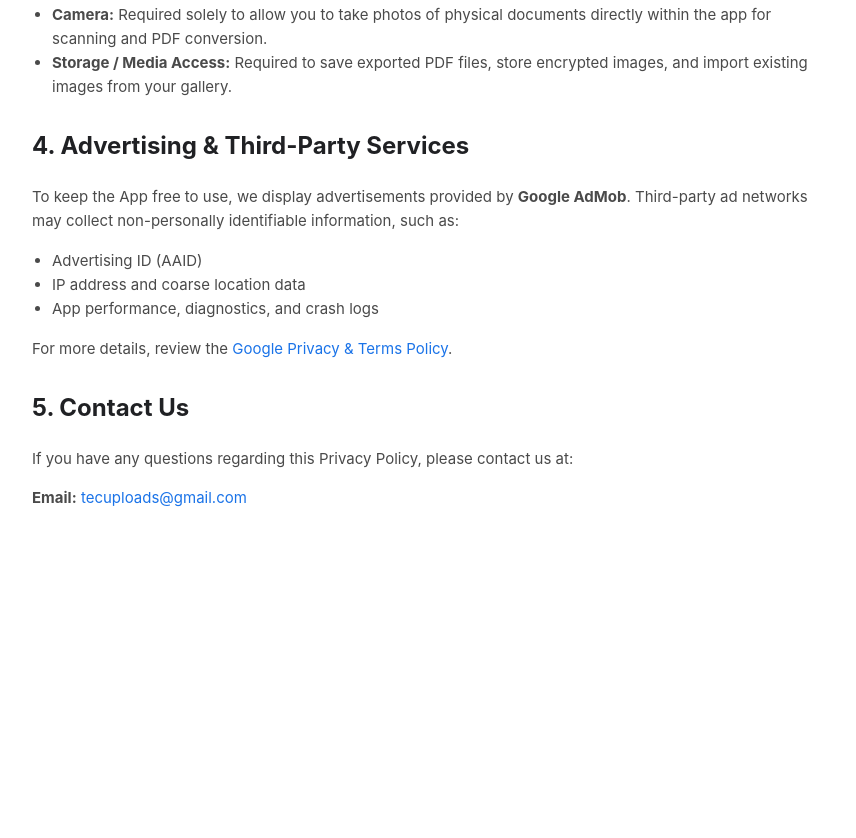
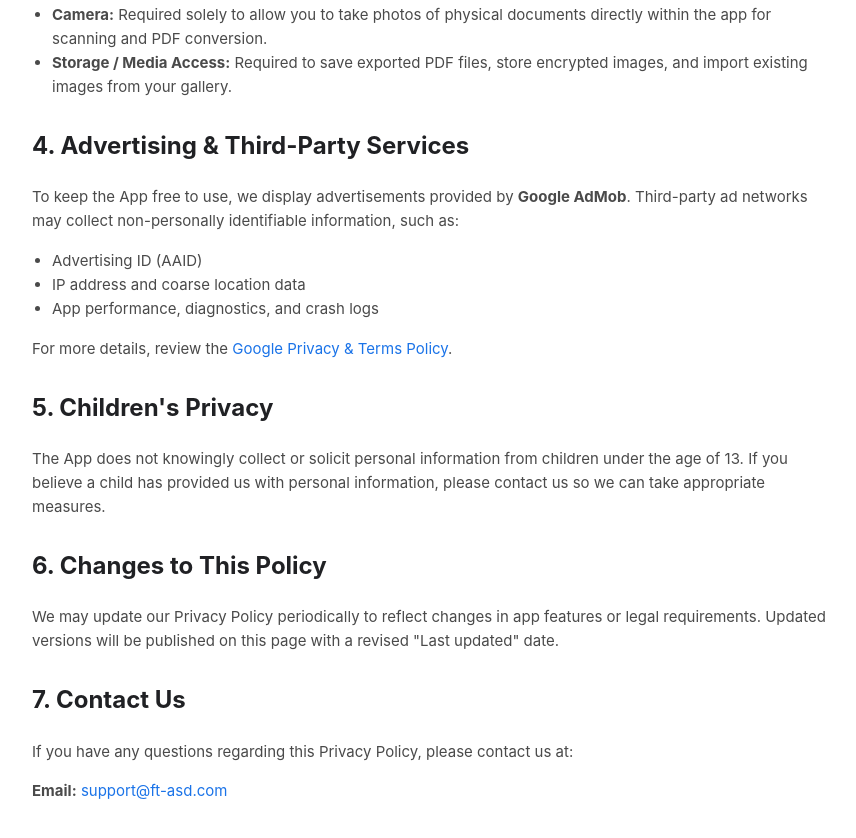
Before and after one commit to FT-ASD/PS-app, a plain HTML site: page index.html in a window 1280 px wide. Shown: the part 781-1619 px from the top of the page, without its empty margins (208-1064 px from the left). Before the commit the page ends 1330 px from the top, so only its background shows below. Drawn offline with Linux system fonts and the light colour scheme.

Commit message:
Update privacy policy sections and contact email

```diff
--- a/index.html
+++ b/index.html
@@ -105,9 +105,15 @@
         </ul>
         <p>For more details, review the <a href="https://policies.google.com/privacy" target="_blank" rel="noopener">Google Privacy & Terms Policy</a>.</p>
 
-        <h2>5. Contact Us</h2>
+        <h2>5. Children's Privacy</h2>
+        <p>The App does not knowingly collect or solicit personal information from children under the age of 13. If you believe a child has provided us with personal information, please contact us so we can take appropriate measures.</p>
+
+        <h2>6. Changes to This Policy</h2>
+        <p>We may update our Privacy Policy periodically to reflect changes in app features or legal requirements. Updated versions will be published on this page with a revised "Last updated" date.</p>
+
+        <h2>7. Contact Us</h2>
         <p>If you have any questions regarding this Privacy Policy, please contact us at:</p>
-        <p><strong>Email:</strong> <a href="mailto:support@ft-asd.com">tecuploads@gmail.com</a></p>
+        <p><strong>Email:</strong> <a href="mailto:support@ft-asd.com">support@ft-asd.com</a></p>
     </section>
 
     <!-- Arabic Section -->
@@ -146,9 +152,15 @@
         </ul>
         <p>لمزيد من التفاصيل، يمكنك مراجعة <a href="https://policies.google.com/privacy" target="_blank" rel="noopener">سياسة الخصوصية والشروط الخاصة بـ Google</a>.</p>
 
-        <h2>5. الاتصال بنا</h2>
+        <h2>5. خصوصية الأطفال</h2>
+        <p>لا يجمع التطبيق عن علم أو يطلب معلومات شخصية من الأطفال دون سن 13 عاماً. إذا كنت تعتقد أن طفلاً قد زودنا ببيانات شخصية، يُرجى التواصل معنا لاتخاذ الإجراءات المناسبة.</p>
+
+        <h2>6. التغييرات على هذه السياسة</h2>
+        <p>قد نقوم بتحديث سياسة الخصوصية بشكل دوري لتعكس التغييرات في ميزات التطبيق أو المتطلبات القانونية. سيتم نشر النسخ المحدثة على هذه الصفحة مع تاريخ "آخر تحديث" معدّل.</p>
+
+        <h2>7. الاتصال بنا</h2>
         <p>إذا كان لديك أي استفسار بشأن سياسة الخصوصية، يمكنك التواصل معنا عبر:</p>
-        <p><strong>البريد الإلكتروني:</strong> <a href="mailto:support@ft-asd.com">tecuploads@gmail.com</a></p>
+        <p><strong>البريد الإلكتروني:</strong> <a href="mailto:support@ft-asd.com">support@ft-asd.com</a></p>
     </section>
 
     <!-- Language Toggle Script -->
```
